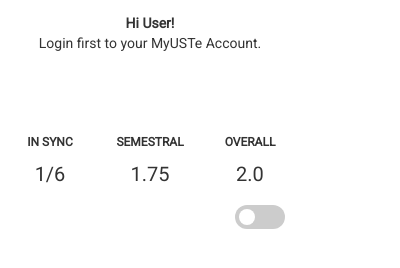
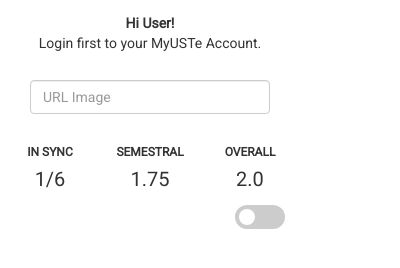
Before and after one commit to janjanmedinaaa/mygwa, a browser extension: page popup/index.html in a window 400 px wide. Shown: the part 160-428 px from the top of the page. Drawn offline with Linux system fonts and the light colour scheme.

Commit message:
Add input for URL Image

```diff
--- a/popup/index.css
+++ b/popup/index.css
@@ -64,6 +64,10 @@
 .change-pic, .grade-display {
     display: flex;
     flex: 1;
+}
+
+.change-pic {
+    padding: 10px 30px;
 }
 
 .grade-display > div {
--- a/popup/index.html
+++ b/popup/index.html
@@ -23,7 +23,7 @@
             </div>
             <div class="content-container">
                 <div class="change-pic">
-
+                    <input type="text" class="form-control" id="urlimage" placeholder="URL Image">
                 </div>
                 <div class="grade-display">
                     <div>
```
